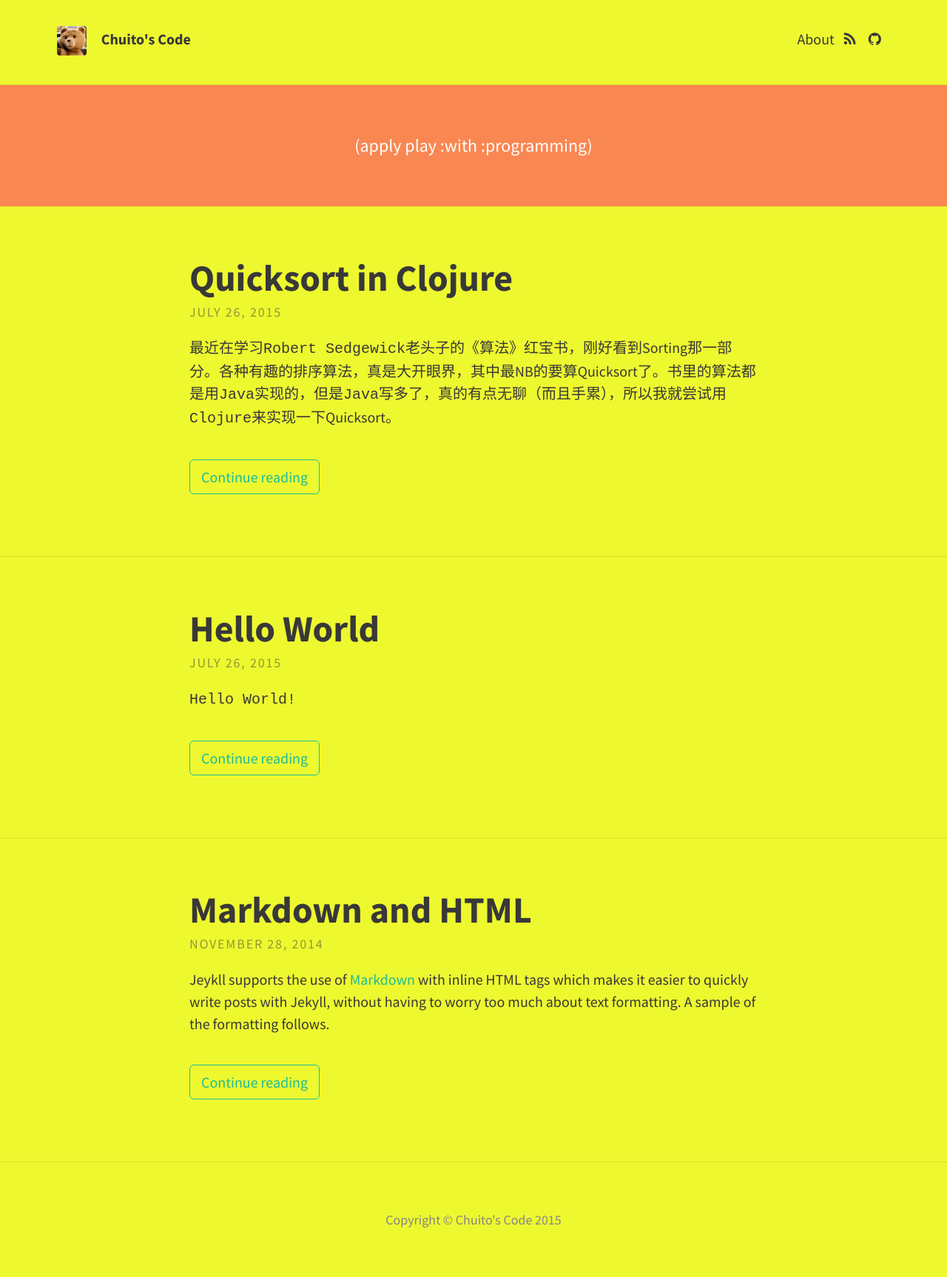
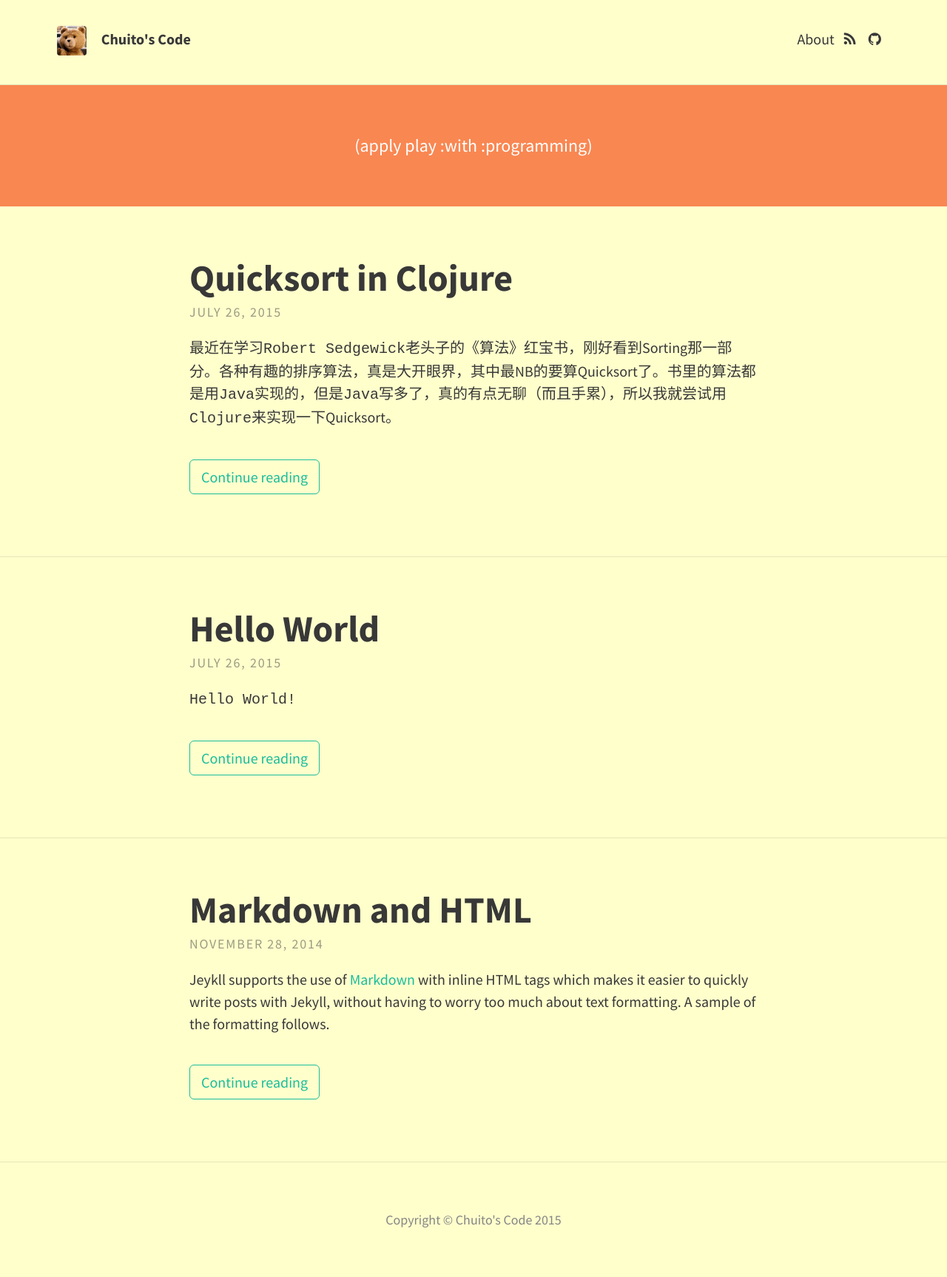
Before and after one commit to ChuitoChan/ChuitoChan.github.io, a Jekyll site: the page built from index.html, in a window 1280 px wide. Shown: the whole page at 74% size. Built offline with Jekyll 4.4.1, drawn with Linux system fonts in a browser that asks for light colours; nearby versions of some CDN libraries; the list of posts is cut into pages by our own code.

Commit message:
Update _variables.scss

```diff
--- a/_sass/base/_variables.scss
+++ b/_sass/base/_variables.scss
@@ -9,8 +9,8 @@ $padding-small: 5%;
 $padding-x-small: 3%;
 
 // Brand colours
-$brand-color: #EEF82F;
-$background-color: #EEF82F;
+$brand-color: #FFFFCC;
+$background-color: #FFFFCC;
 $border-color: rgba(0, 0, 0, 0.1); // rgba recommended if using feature images
 
 // Typography colours
```
